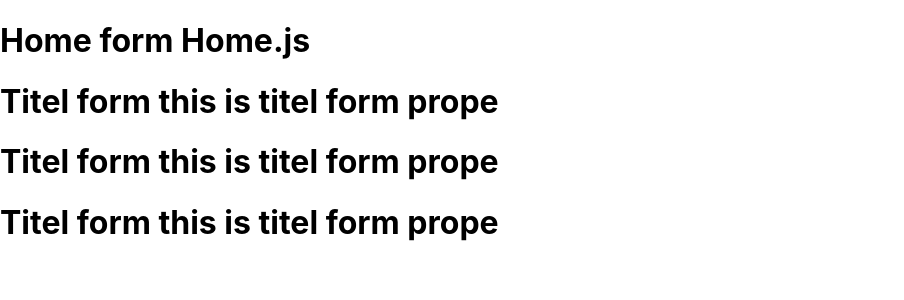
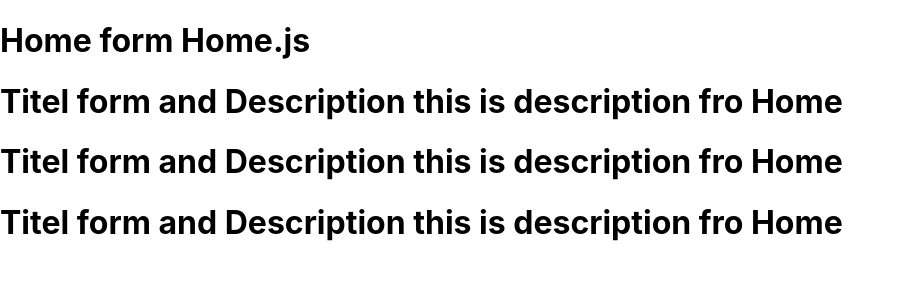
Before and after one commit to monanksojitra/book-store, a React (Create React App) app: page / in a window 1280 px wide. Shown: the top 300 px of the page, without its empty margins (0-904 px from the left). Built offline with nearby package versions, Linux system fonts and the light colour scheme.

Commit message:
day 3 work

```diff
--- a/src/App.js
+++ b/src/App.js
@@ -6,7 +6,7 @@ import Home from './pages/Home';
 function App() {
   return (
     <>
-    <Home/>
+    <Home titel={"this is propes titel pass by Home"} dis={"this is description fro Home"}/>
     </>
   );
 }
--- a/src/component/Titel.js
+++ b/src/component/Titel.js
@@ -4,9 +4,9 @@ import React from 'react'
 export default function Titel(prope) {
   return (
     <div>
-    <h1>Titel form {prope.title}</h1>
-    <h1>Titel form {prope.title}</h1>
-    <h1>Titel form {prope.title}</h1>
+    <h1>Titel form {prope.title} and Description {prope.dis}</h1>
+    <h1>Titel form {prope.title} and Description {prope.dis}</h1>
+    <h1>Titel form {prope.title} and Description {prope.dis}</h1>
   </div>
   )
 }
--- a/src/pages/Home.js
+++ b/src/pages/Home.js
@@ -2,11 +2,16 @@ import React, { Component } from 'react'
 import Titel from '../component/Titel';
 
 class Home extends Component {
+    constructor(props) {
+        super(props);
+        this.state = {title: this.props.title,
+                        dis: this.props.dis};
+      }
   render() {
     return (
       <div>
         <h1>Home form Home.js</h1>
-        <Titel title={"this is titel form prope"}/>
+        <Titel title={this.state.title} dis ={this.state.dis}/>
       </div>
     )
   }
```
